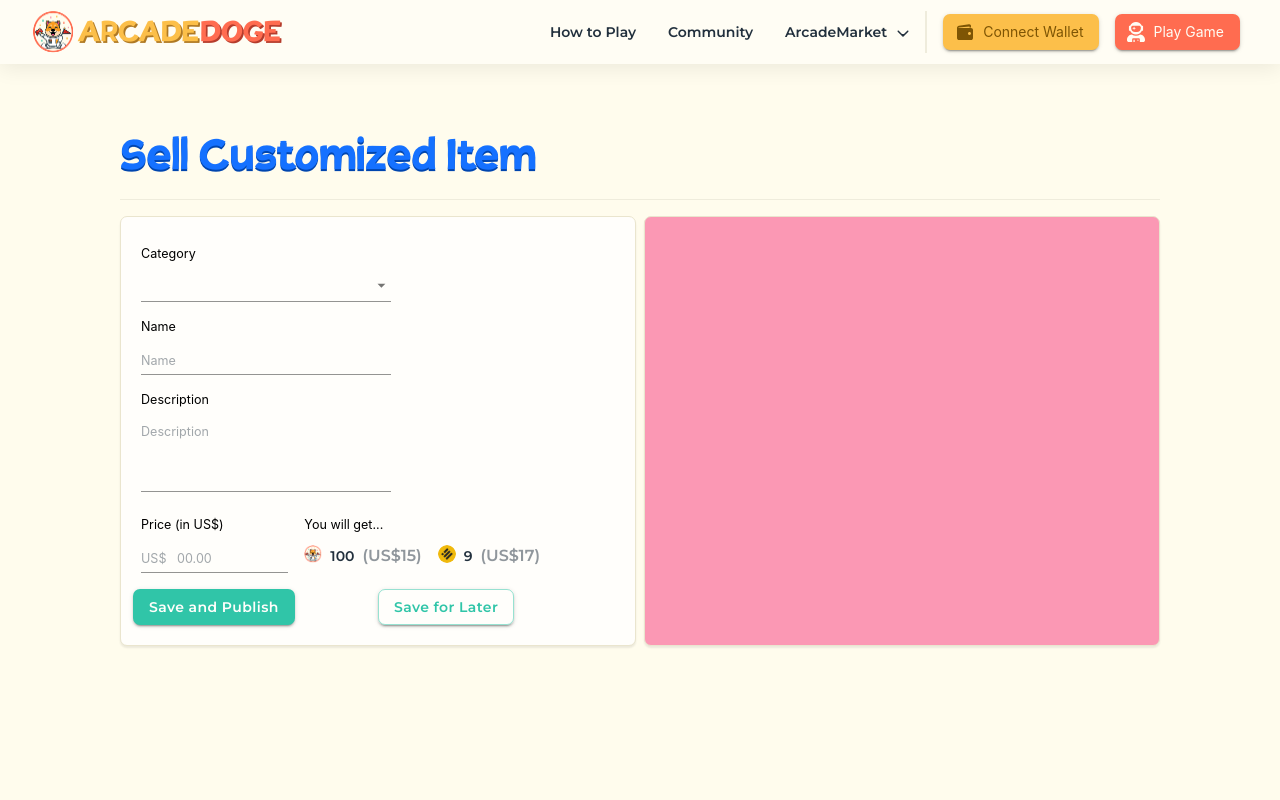
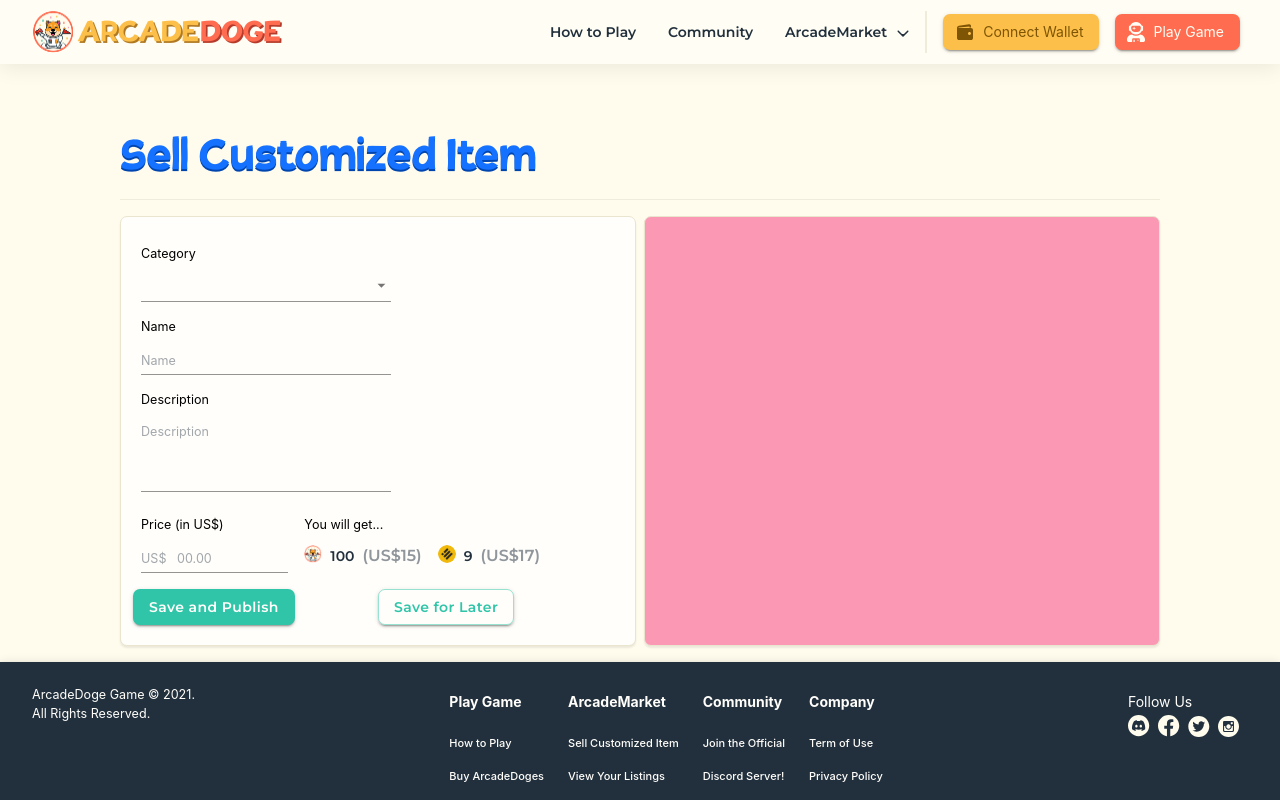
Before and after one commit to AlexRos101/arcade-frontend, a React (Create React App) app: page /sell in a window 1280 px wide. Shown: the top 800 px of the page. Built offline with nearby package versions, Linux system fonts and the light colour scheme.

Commit message:
- adjust page height - issue fixed in drop down menu

```diff
--- a/src/assets/css/style.css
+++ b/src/assets/css/style.css
@@ -279,7 +279,7 @@
     display: none;
     position: absolute;
     background-color: #FFFEFB;
-    min-width: 200px;
+    min-width: 210px;
     box-shadow: 0px 8px 16px 0px rgba(0,0,0,0.2);
     border-radius: 0px 0px 10px 10px;
     font-style: normal;
--- a/src/components/Layout/Page.tsx
+++ b/src/components/Layout/Page.tsx
@@ -3,7 +3,7 @@
 import Container from './Container'
 
 const StyledPage = styled(Container)({
-  minHeight: 'calc(100vh - 64px)',
+  minHeight: 'calc(95vh - 254px)',
   paddingTop: 'calc(5vh + 16px)',
   paddingBottom: '16px'
 })
```
